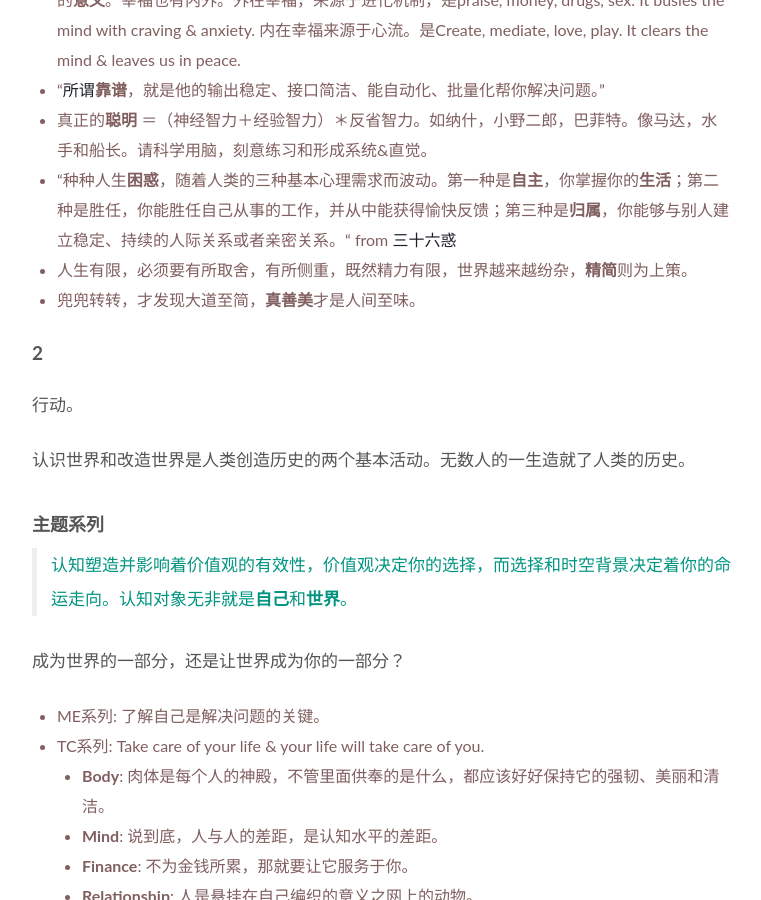
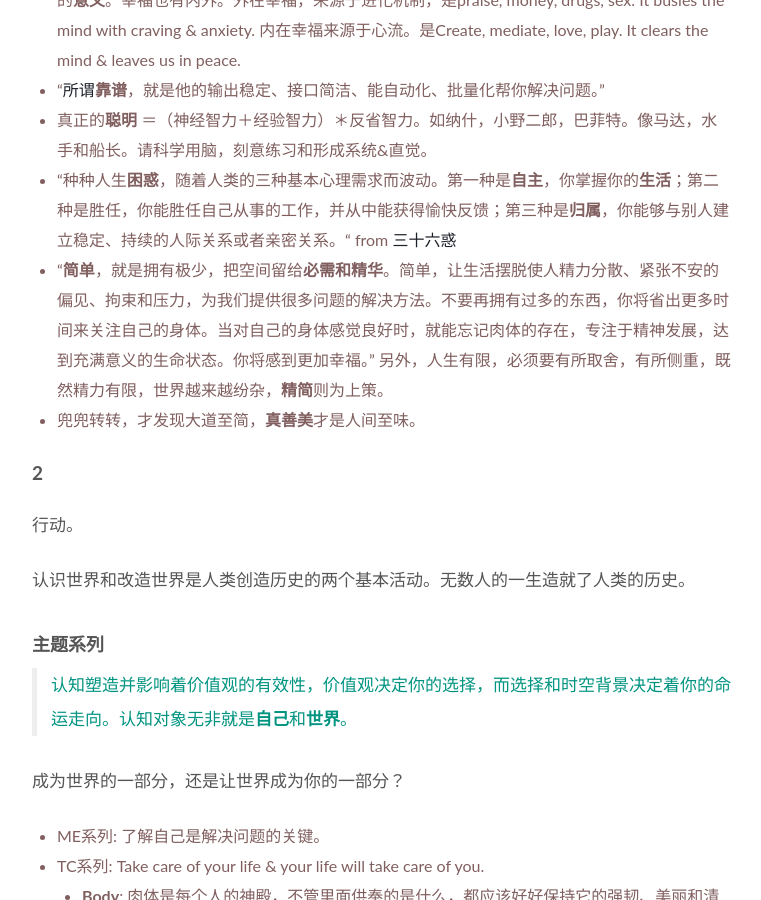
Before and after one commit to WillWang-X/willwang-x.github.io, a Jekyll site: the page built from _posts/2019-01-01-life-README.md, in a window 1280 px wide and 900 px high, scrolled down 1545 px. Shown: the whole window, without its empty margins (258-1019 px from the left). Built offline with Jekyll 4.4.1, drawn with Linux system fonts in a browser that asks for light colours; some of the changed text lies outside the part shown.

Commit message:
Added definition of simple

```diff
--- a/_posts/2019-01-01-life-README.md
+++ b/_posts/2019-01-01-life-README.md
@@ -47,7 +47,7 @@ published: true
 - "[所谓](https://www.yangzhiping.com/psy/HumanityAndViolence.html)**靠谱**，就是他的输出稳定、接口简洁、能自动化、批量化帮你解决问题。"
 - 真正的**聪明** ＝（神经智力＋经验智力）＊反省智力。如纳什，小野二郎，巴菲特。像马达，水手和船长。请科学用脑，刻意练习和形成系统&直觉。
 - “种种人生**困惑**，随着人类的三种基本心理需求而波动。第一种是**自主**，你掌握你的**生活**；第二种是胜任，你能胜任自己从事的工作，并从中能获得愉快反馈；第三种是**归属**，你能够与别人建立稳定、持续的人际关系或者亲密关系。“ from [三十六惑](https://www.yangzhiping.com/psy/36Birthday.html)
-- 人生有限，必须要有所取舍，有所侧重，既然精力有限，世界越来越纷杂，**精简**则为上策。
+- "**简单**，就是拥有极少，把空间留给**必需和精华**。简单，让生活摆脱使人精力分散、紧张不安的偏见、拘束和压力，为我们提供很多问题的解决方法。不要再拥有过多的东西，你将省出更多时间来关注自己的身体。当对自己的身体感觉良好时，就能忘记肉体的存在，专注于精神发展，达到充满意义的生命状态。你将感到更加幸福。" 另外，人生有限，必须要有所取舍，有所侧重，既然精力有限，世界越来越纷杂，**精简**则为上策。
 - 兜兜转转，才发现大道至简，**真善美**才是人间至味。
 
 ## 2
@@ -114,7 +114,7 @@ published: true
 ## Log
 
 * 2019.01.06: 修改部分语句，和扩展幸福的含义。
-* 2019.01.14: 补充聪明的例子，类比和方法。
+* 2019.01.14: 补充聪明的例子，类比和方法。和简单的定义。
 
 
 ---
```
